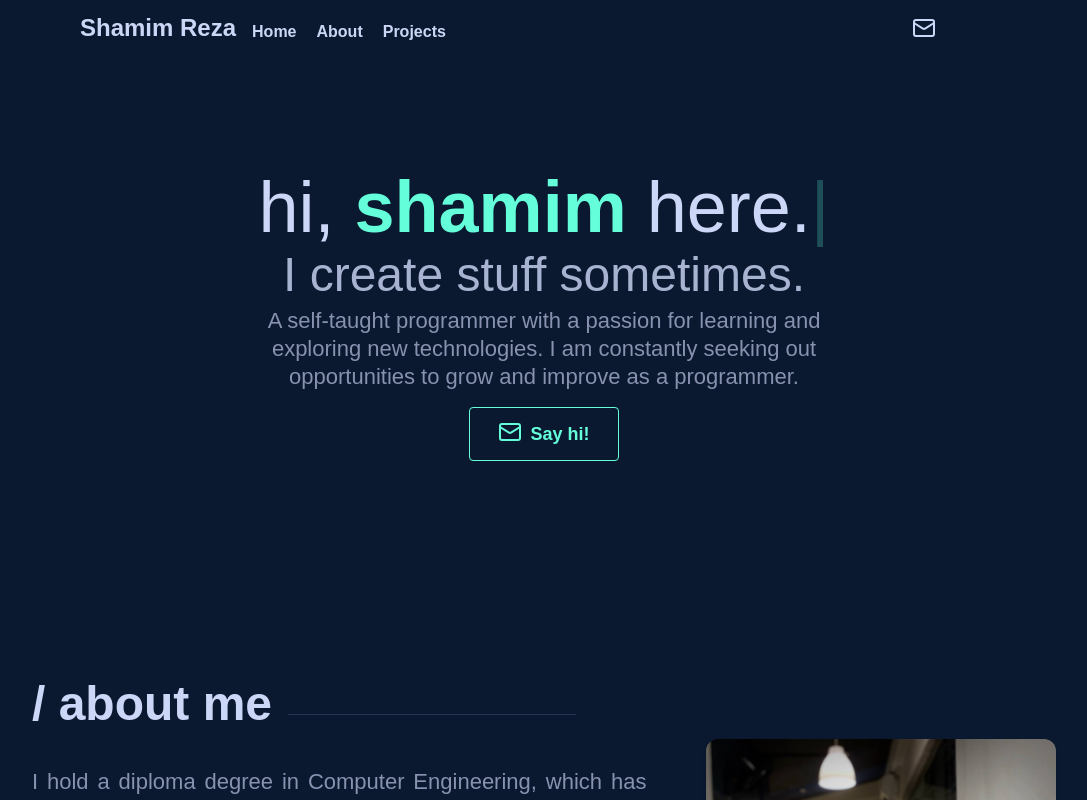
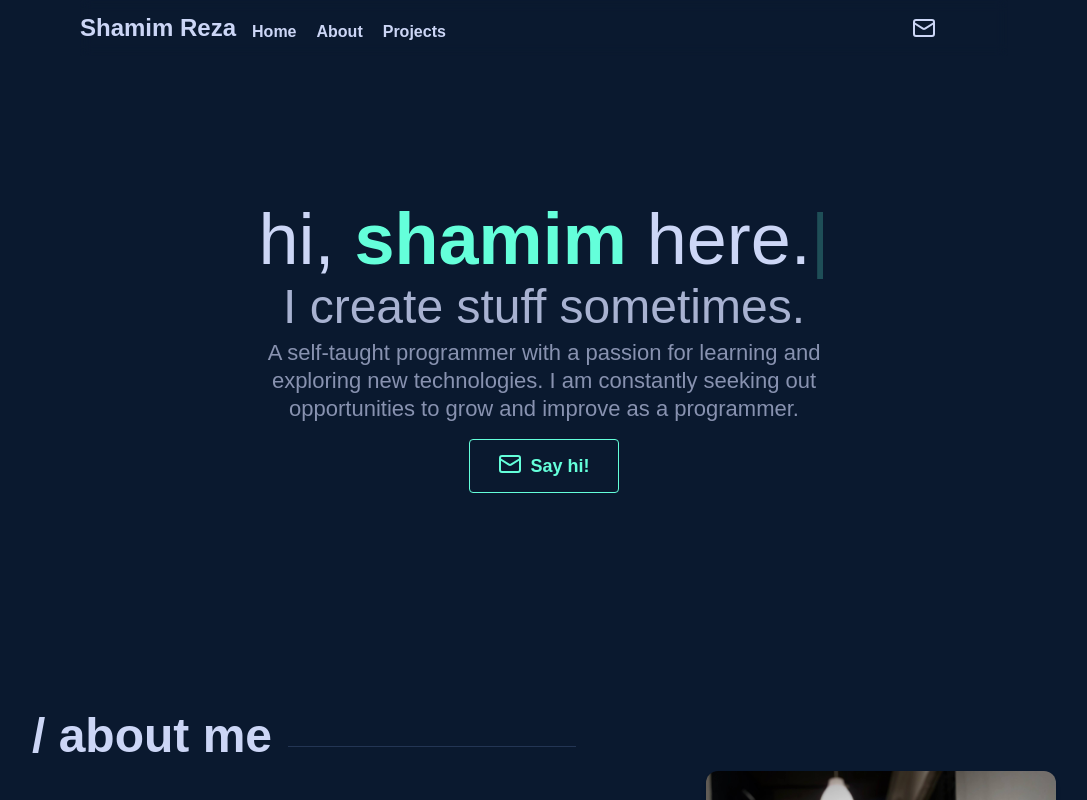
Before and after one commit to shamim261/portfolio, a Next.js app: page / in a window 1280 px wide. Shown: the top 800 px of the page, without its empty margins (96-1183 px from the left). Built offline with nearby package versions, Linux system fonts and the light colour scheme; some icons are missing; a web font is replaced by a local one; what tailwindcss-animated would draw is missing.

Commit message:
minor design fix

```diff
--- a/app/_components/Intro.tsx
+++ b/app/_components/Intro.tsx
@@ -5,7 +5,7 @@
 
 const Intro = () => {
   return (
-    <div className="h-[70vh] flex justify-center items-center flex-col space-y-2 text-center sm:h-[80vh] sm:max-w-xl sm:mx-auto  ">
+    <div className="h-[50vh] mt-8 flex justify-center items-center flex-col space-y-2 text-center sm:h-[80vh] sm:max-w-xl sm:mx-auto  ">
       <Typing />
       <h2 className="text-slate-200 animate-fade-up ">
         I create stuff sometimes.
--- a/components/FadeUpSection.tsx
+++ b/components/FadeUpSection.tsx
@@ -24,7 +24,7 @@
 
   return (
     <div
-      className={`${isVisible ? `animate-fade-up ` : ""}`}
+      className={`${isVisible ? `animate-fade-up ` : "opacity-0"}`}
       ref={ref}
       style={{ animationDelay: `${(delay ?? 1) * 0.2}s` }}
     >
```
